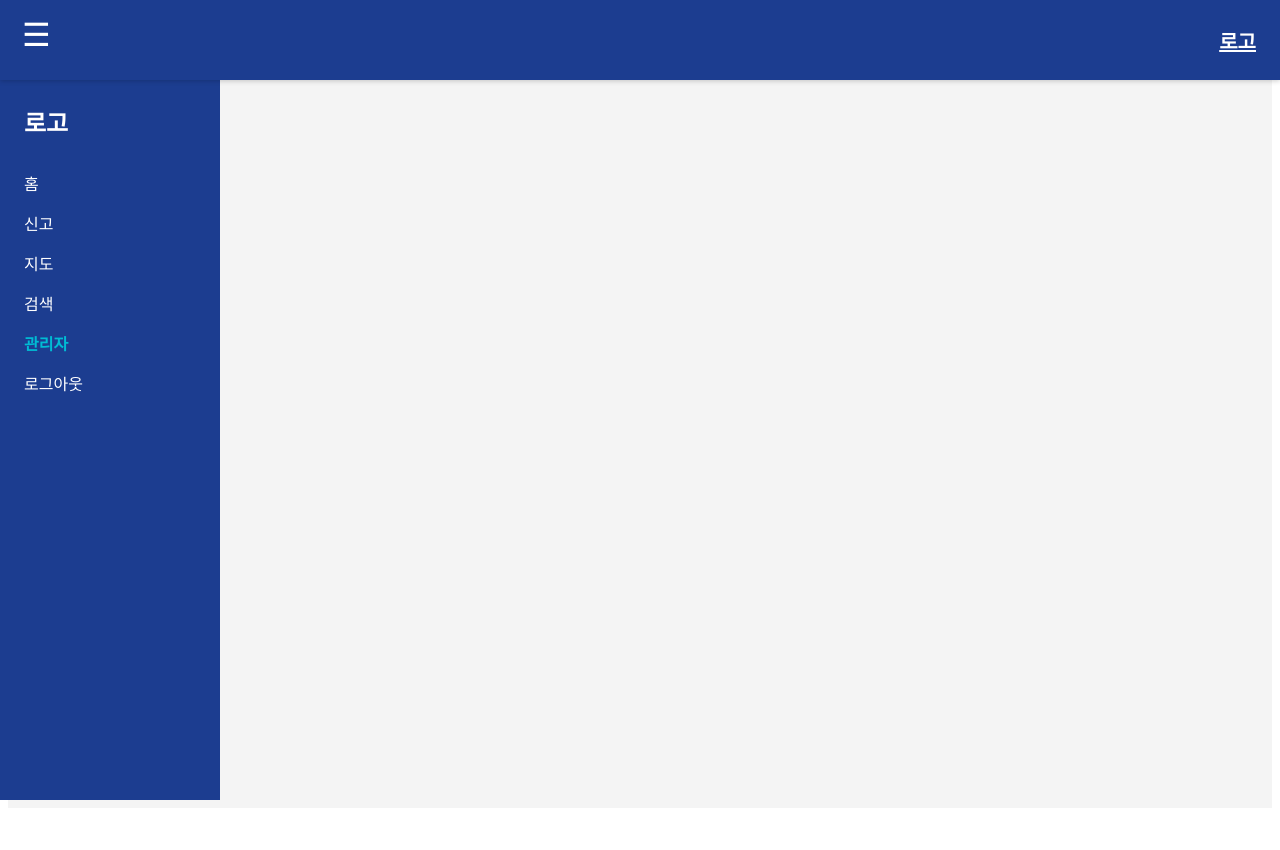
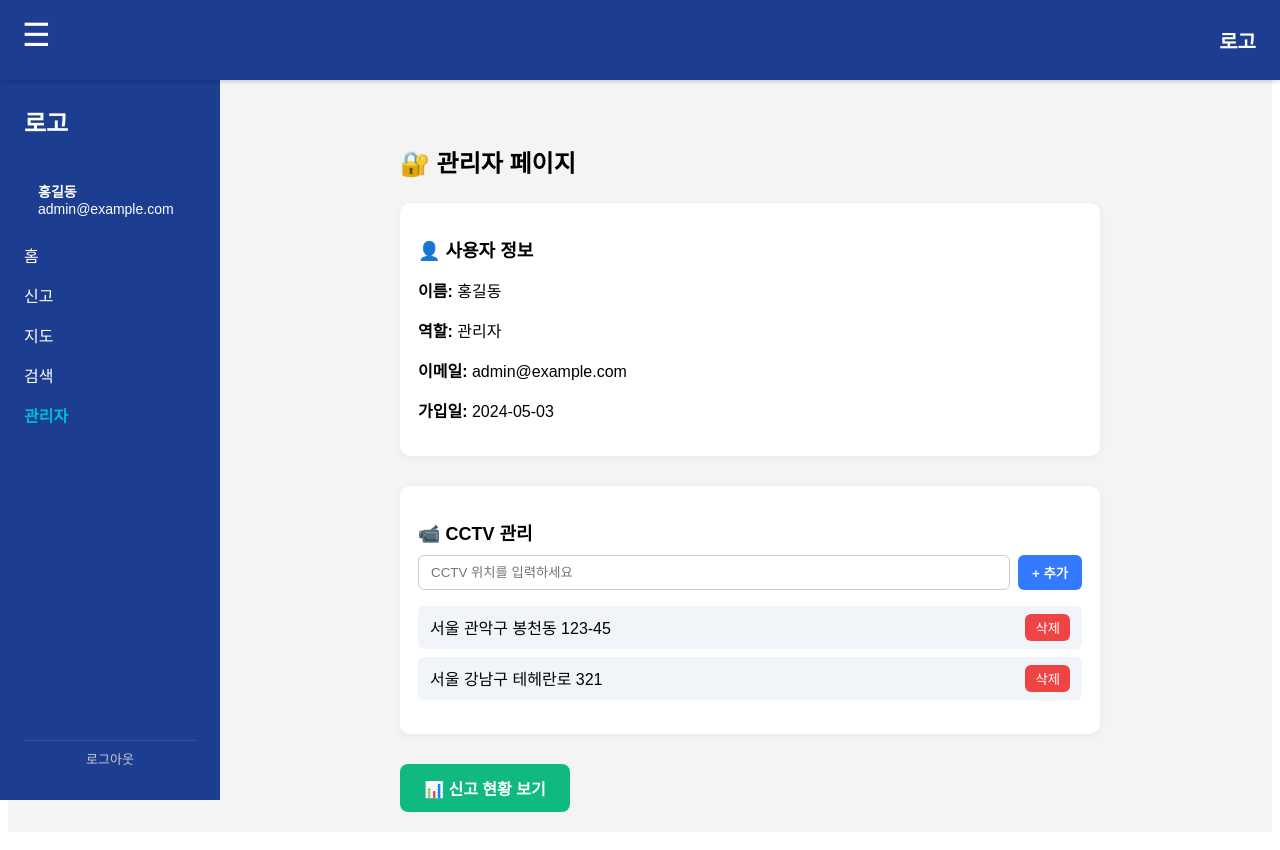
Before and after one commit to odsyjr2/Illegal-Parking-Detection, a React (Vite) app in the folder frontend/: page /admin in a window 1280 px wide. Shown: the top 850 px of the page. Before the commit the page ends 816 px from the top, so only its background shows below. Built offline with nearby package versions, Linux system fonts and the light colour scheme.

Commit message:
admin 틀

```diff
--- a/frontend/src/App.jsx
+++ b/frontend/src/App.jsx
@@ -7,6 +7,7 @@ import Main from './pages/dashboard/MainPage'
 import MapPage from './pages/dashboard/MapPage'
 import SearchPage from './pages/search/SearchPage'
 import ReportPage from './pages/report/ReportPage'
+import AdminPage from './pages/admin/AdminPage'
 // 필요한 페이지들 import
 
 function App() {
@@ -17,6 +18,7 @@ function App() {
             <Route path="/" element={<Main />} />
             <Route path="/search" element={<SearchPage />} />
             <Route path="/report" element={<ReportPage />} />
+            <Route path="/admin" element={<AdminPage />} />
             <Route path="/map" element={<MapPage />} />
             <Route path="/login" element={<LoginPage />} />
             <Route path="/signup" element={<SignupPage />} />
--- a/frontend/src/components/layout/Header.jsx
+++ b/frontend/src/components/layout/Header.jsx
@@ -18,7 +18,8 @@ const headerStyle = {
 const logoStyle = {
   color: 'white',
   fontSize: '1.25rem',
-  fontWeight: 'bold'
+  fontWeight: 'bold',
+  textDecoration: 'none',
 };
 
 function Header() {
--- a/frontend/src/components/layout/NavBar.jsx
+++ b/frontend/src/components/layout/NavBar.jsx
@@ -1,18 +1,21 @@
-// src/components/layout/NavBar.jsx
-
 import { Link, useLocation } from 'react-router-dom'
 import { useState, useEffect } from 'react'
 import './Sidebar.css'
 
-const HIDDEN_PATHS = ['/login', '/signup'] // 이 경로들에서는 네비바와 햄버거 모두 숨김
+const HIDDEN_PATHS = ['/login', '/signup']
 
 function NavBar({ isOpen, toggle }) {
   const location = useLocation()
 
-  const HIDDEN_PATHS = ['/login', '/signup']
   if (HIDDEN_PATHS.includes(location.pathname)) return null
 
-  const isActive = (path) => location.pathname === path ? 'active' : ''
+  const isActive = (path) => (location.pathname === path ? 'active' : '')
+
+  // 🧑 임시 관리자 정보
+  const adminInfo = {
+    name: '홍길동',
+    email: 'admin@example.com'
+  }
 
   return (
     <>
@@ -21,7 +24,21 @@ function NavBar({ isOpen, toggle }) {
       </button>
 
       <div className={`sidebar ${isOpen ? 'open' : 'hidden'}`}>
+        <div>
           <h2>로고</h2>
+
+          {/* 관리자 정보 */}
+          <div className="admin-info" style={{
+            padding: '10px 14px',
+            borderRadius: 8,
+            marginBottom: 16,
+            fontSize: '14px'
+          }}>
+            <div><strong>{adminInfo.name}</strong></div>
+            <div style={{ color: '#fff' }}>{adminInfo.email}</div>
+          </div>
+
+          {/* 메뉴 목록 */}
           <nav>
             <ul>
               <li className={isActive('/')}>
@@ -39,14 +56,28 @@ function NavBar({ isOpen, toggle }) {
               <li className={isActive('/admin')}>
                 <Link to="/admin" onClick={toggle}>관리자</Link>
               </li>
-            <li>
-              <Link to="/login" onClick={toggle}>로그아웃</Link>
-              {/* 임시로 로그인페이지로 이동할수있게함 */}
-            </li>
             </ul>
           </nav>
+        </div>
+
+        {/* 👇 맨 아래 로그아웃 버튼 영역 */}
+        <div style={{ marginTop: 'auto', paddingTop: 16 }}>
+          <Link to="/login" onClick={toggle}
+            style={{
+              fontSize: 13,
+              color: '#ccc',
+              display: 'block',
+              textAlign: 'center',
+              padding: '8px 0',
+              borderTop: '1px solid rgba(255,255,255,0.1)'
+            }}
+          >
+            로그아웃
+          </Link>
+        </div>
       </div>
     </>
   )
 }
+
 export default NavBar
--- a/frontend/src/components/layout/Sidebar.css
+++ b/frontend/src/components/layout/Sidebar.css
@@ -1,7 +1,7 @@
 /* ✅ 기본 sidebar 스타일 */
 .sidebar {
   position: fixed;
-  top: 60px;         /* Header 아래에 시작 */
+  top: 60px;
   left: 0;
   width: 220px;
   height: calc(100vh - 60px);
@@ -13,6 +13,9 @@
   box-sizing: border-box;
   transform: translateX(0);
   overflow-y: auto;
+  display: flex;
+  flex-direction: column;
+  justify-content: space-between;
 }
 
 /* 숨겨진 상태 */
--- a/frontend/src/pages/admin/AdminPage.jsx
+++ b/frontend/src/pages/admin/AdminPage.jsx
@@ -0,0 +1,152 @@
+import React, { useState } from 'react'
+import { useNavigate } from 'react-router-dom'
+
+function AdminPage() {
+  const navigate = useNavigate()
+
+  // 사용자 정보 예시 (실제론 백엔드에서 받아올 것)
+  const userInfo = {
+    name: '홍길동',
+    role: '관리자',
+    email: 'admin@example.com',
+    createdAt: '2024-05-03'
+  }
+
+  // CCTV 목록 및 입력 상태
+  const [cctvs, setCctvs] = useState([
+    { id: 1, location: '서울 관악구 봉천동 123-45' },
+    { id: 2, location: '서울 강남구 테헤란로 321' }
+  ])
+  const [newCctv, setNewCctv] = useState('')
+
+  // CCTV 추가
+  const handleAddCctv = () => {
+    if (newCctv.trim() === '') return
+    setCctvs([...cctvs, { id: Date.now(), location: newCctv }])
+    setNewCctv('')
+  }
+
+  // CCTV 삭제
+  const handleDeleteCctv = (id) => {
+    setCctvs(cctvs.filter(c => c.id !== id))
+  }
+
+  // 신고 현황 페이지 이동
+  const handleGotoReports = () => {
+    navigate('/search') // 👉 /search 경로로 이동
+  }
+
+  return (
+    <div style={{ maxWidth: 700, margin: '40px auto', padding: 20 }}>
+      <h1 style={{ fontSize: 24, marginBottom: 24 }}>🔐 관리자 페이지</h1>
+
+      {/* 사용자 정보 */}
+      <div style={{
+        marginBottom: 30,
+        padding: 18,
+        background: '#fff',
+        borderRadius: 10,
+        boxShadow: '0 2px 8px rgba(0,0,0,0.05)'
+      }}>
+        <h2 style={{ fontSize: 18, marginBottom: 10 }}>👤 사용자 정보</h2>
+        <p><strong>이름:</strong> {userInfo.name}</p>
+        <p><strong>역할:</strong> {userInfo.role}</p>
+        <p><strong>이메일:</strong> {userInfo.email}</p>
+        <p><strong>가입일:</strong> {userInfo.createdAt}</p>
+      </div>
+
+      {/* CCTV 관리 */}
+      <div style={{
+        marginBottom: 30,
+        padding: 18,
+        background: '#fff',
+        borderRadius: 10,
+        boxShadow: '0 2px 8px rgba(0,0,0,0.05)'
+      }}>
+        <h2 style={{ fontSize: 18, marginBottom: 10 }}>📹 CCTV 관리</h2>
+
+        <div style={{ display: 'flex', gap: 8 }}>
+          <input
+            placeholder="CCTV 위치를 입력하세요"
+            value={newCctv}
+            onChange={e => setNewCctv(e.target.value)}
+            style={{
+              flex: 1,
+              padding: '8px 12px',
+              borderRadius: 6,
+              border: '1px solid #ccc'
+            }}
+          />
+          <button
+            onClick={handleAddCctv}
+            style={{
+              padding: '8px 14px',
+              backgroundColor: '#337aff',
+              color: '#fff',
+              border: 'none',
+              borderRadius: 6,
+              fontWeight: 600,
+              cursor: 'pointer'
+            }}
+          >
+            + 추가
+          </button>
+        </div>
+
+        {/* CCTV 목록 */}
+        <ul style={{ marginTop: 16, listStyle: 'none', padding: 0 }}>
+          {cctvs.map(c => (
+            <li
+              key={c.id}
+              style={{
+                marginBottom: 8,
+                background: '#f1f5f9',
+                padding: '8px 12px',
+                borderRadius: 6,
+                display: 'flex',
+                justifyContent: 'space-between',
+                alignItems: 'center'
+              }}
+            >
+              <span>{c.location}</span>
+              <button
+                onClick={() => handleDeleteCctv(c.id)}
+                style={{
+                  backgroundColor: '#ef4444',
+                  color: '#fff',
+                  border: 'none',
+                  borderRadius: 6,
+                  padding: '4px 10px',
+                  cursor: 'pointer'
+                }}
+              >
+                삭제
+              </button>
+            </li>
+          ))}
+        </ul>
+      </div>
+
+      {/* 신고 현황 버튼 */}
+      <div>
+        <button
+          onClick={handleGotoReports}
+          style={{
+            padding: '12px 24px',
+            backgroundColor: '#10b981',
+            color: '#fff',
+            border: 'none',
+            borderRadius: 8,
+            fontSize: 16,
+            cursor: 'pointer',
+            fontWeight: 600
+          }}
+        >
+          📊 신고 현황 보기
+        </button>
+      </div>
+    </div>
+  )
+}
+
+export default AdminPage
```
Lines whose indentation alone changed are shown as unchanged.
